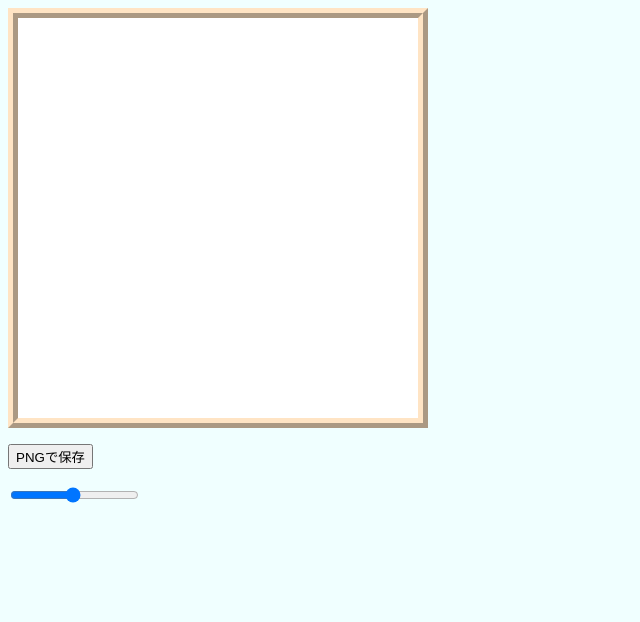
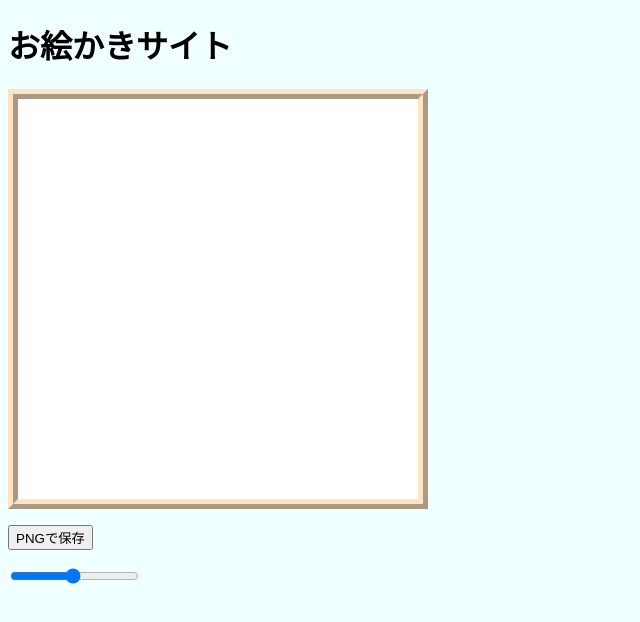
Before and after one commit to iijima417/OekakiOnly, a plain HTML site: page index.html in a window 1280 px wide. Shown: the whole page, without its empty margins (0-640 px from the left). Drawn offline with Linux system fonts and the light colour scheme.

Commit message:
Update index.html

```diff
--- a/index.html
+++ b/index.html
@@ -4,7 +4,7 @@
 <head>
   <meta charset="utf-8">
   <link rel="stylesheet" href="paint_style02.css">
-  <title>paint </title>
+  <title>Nocolor-paint </title>
 
   <script>
     window.addEventListener('load', init, false); //HTML読み込み終了後に実行
@@ -98,6 +98,7 @@
 </head>
 
 <body>
+  <h1>お絵かきサイト</h1>
   <canvas id="canvas" width="400" height="400"></canvas>
   <p>
     <button type="button" id="saveButton">PNGで保存</button>
```
